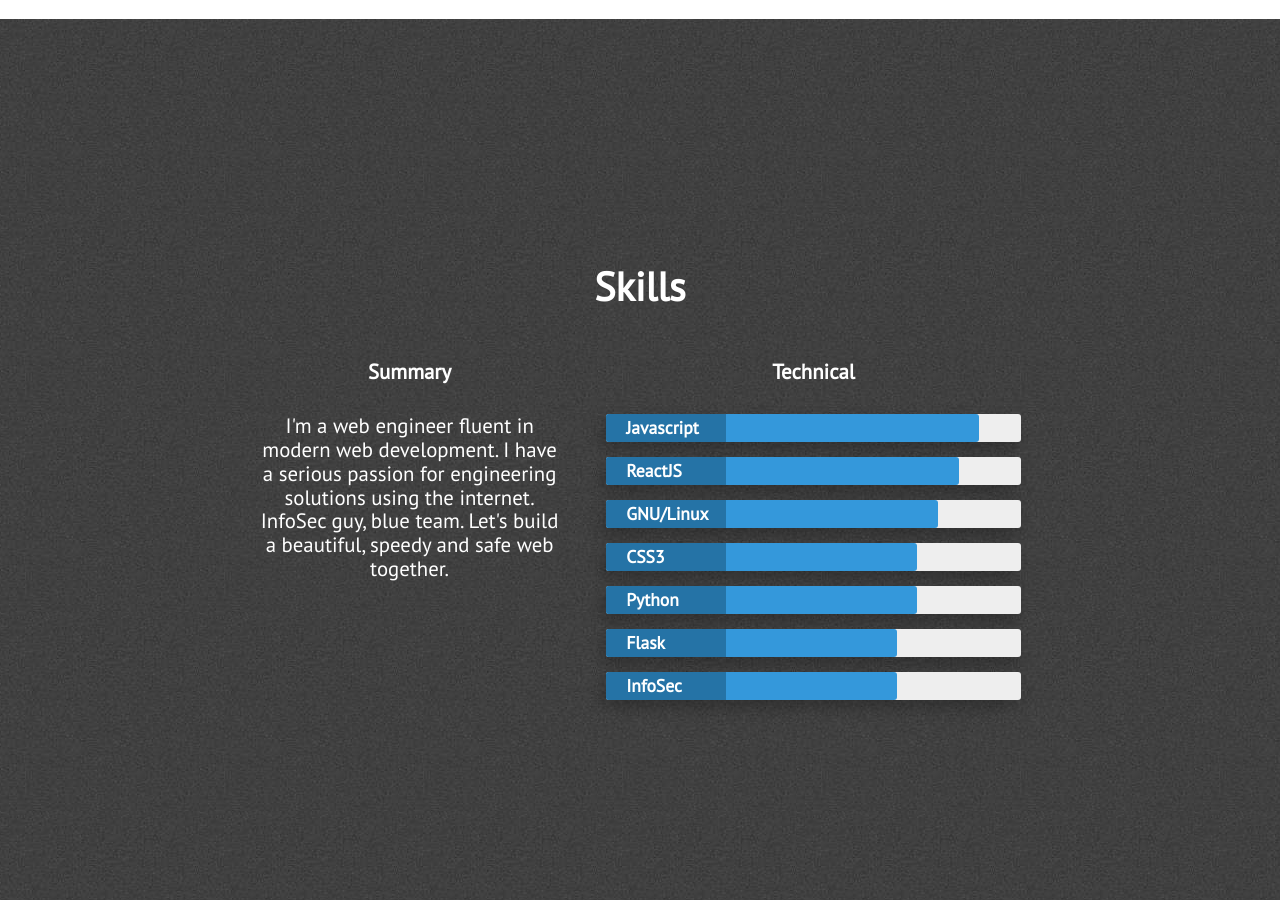
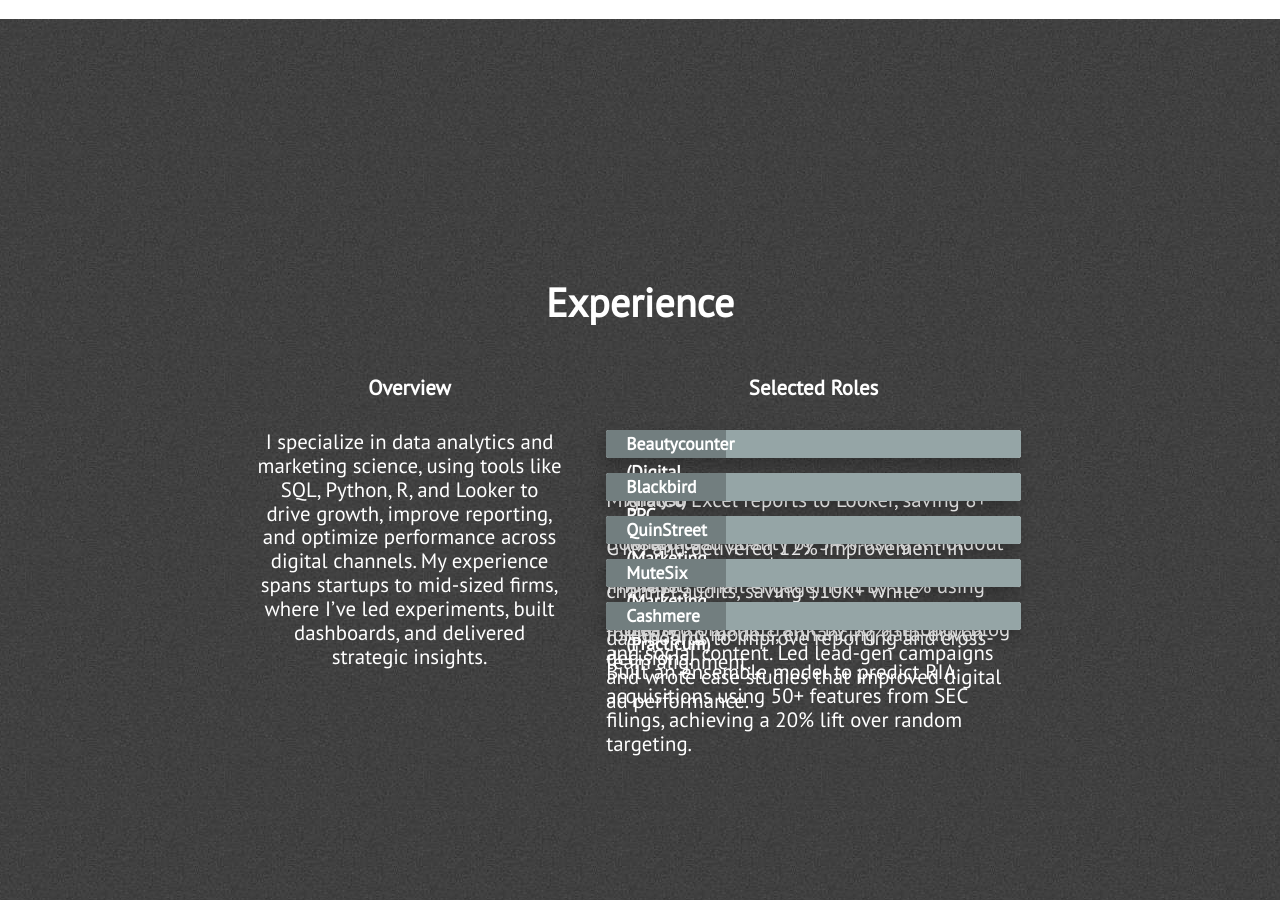
Before and after one commit to KaylynNguyen97/KaylynNguyen97.github.io, a Jekyll site: the page built from index.html, in a window 1280 px wide and 900 px high, scrolled down 1941 px. Built offline with Jekyll 4.4.1, drawn with Linux system fonts in a browser that asks for light colours; nearby versions of some CDN libraries.

Commit message:
Update skills.html

```diff
--- a/_includes/skills.html
+++ b/_includes/skills.html
@@ -1,54 +1,59 @@
-
 <div class="section-wrapper">
-    <section class="section skills" id="skills">
+    <section class="section experience" id="experience">
         <div>
-            <div class="section-heading" id="skills-text">Skills</div>
+            <div class="section-heading" id="experience-text">Experience</div>
 
             <div class="skills-grid">
                 <div class="what-i-do">
-                    <h3 class="center-align skills-subsection">Summary</h3>
+                    <h3 class="center-align skills-subsection">Overview</h3>
                     <p class="paragraph-text center-align">
-                        I'm a web engineer fluent in modern web development. I have a serious passion for engineering solutions using the internet. InfoSec guy, blue team. Let's build a beautiful, speedy and safe web together.
+                        I specialize in data analytics and marketing science, using tools like SQL, Python, R, and Looker to drive growth, improve reporting, and optimize performance across digital channels. My experience spans startups to mid-sized firms, where I’ve led experiments, built dashboards, and delivered strategic insights.
                     </p>
                 </div>
                 <div class="technical-skills">
-                    <h3 class="center-align skills-subsection">Technical</h3>
+                    <h3 class="center-align skills-subsection">Selected Roles</h3>
                     <div class="progress-bars">
-                        <div class="skillbar clearfix " data-percent="90%">
-                            <div class="skillbar-title" style="background: #2980b9;"><span>Javascript</span></div>
-                            <div class="skillbar-bar" style="background: #3498db;"></div>
-                        </div> <!-- End Skill Bar -->
 
-                        <div class="skillbar clearfix " data-percent="85%">
-                            <div class="skillbar-title" style="background: #2980b9;"><span>ReactJS</span></div>
-                            <div class="skillbar-bar" style="background: #3498db;"></div>
-                        </div> <!-- End Skill Bar -->
+                        <div class="skillbar clearfix" data-percent="100%">
+                            <div class="skillbar-title" style="background: #7f8c8d;"><span>Beautycounter (Digital Analyst)</span></div>
+                            <div class="skillbar-bar" style="background: #95a5a6;"></div>
+                            <p class="paragraph-text">
+                                Migrated Excel reports to Looker, saving 8+ hours/week. Enhanced GA data tracking via GTM and delivered 12% improvement in campaign insights.
+                            </p>
+                        </div>
 
-                        <div class="skillbar clearfix " data-percent="80%">
-                            <div class="skillbar-title" style="background: #2980b9;"><span>GNU/Linux</span></div>
-                            <div class="skillbar-bar" style="background: #3498db"></div>
-                        </div> <!-- End Skill Bar -->
+                        <div class="skillbar clearfix" data-percent="100%">
+                            <div class="skillbar-title" style="background: #7f8c8d;"><span>Blackbird PPC (Analytics Manager)</span></div>
+                            <div class="skillbar-bar" style="background: #95a5a6;"></div>
+                            <p class="paragraph-text">
+                                Boosted lead quality by 34% using R holdout tests. Reallocated $50K in ad spend after channel audits, saving $10K+ while maintaining performance. Built SQL dashboards to improve reporting and cross-team alignment.
+                            </p>
+                        </div>
 
+                        <div class="skillbar clearfix" data-percent="100%">
+                            <div class="skillbar-title" style="background: #7f8c8d;"><span>QuinStreet (Marketing Analyst Intern)</span></div>
+                            <div class="skillbar-bar" style="background: #95a5a6;"></div>
+                            <p class="paragraph-text">
+                                Improved email engagement by 15% using Python and Tableau. Automated reporting and forecasting models, enhancing data-driven decisions.
+                            </p>
+                        </div>
 
-                        <div class="skillbar clearfix " data-percent="75%">
-                            <div class="skillbar-title" style="background: #2980b9;"><span>CSS3</span></div>
-                            <div class="skillbar-bar" style="background: #3498db;"></div>
-                        </div> <!-- End Skill Bar -->
+                        <div class="skillbar clearfix" data-percent="100%">
+                            <div class="skillbar-title" style="background: #7f8c8d;"><span>MuteSix (Marketing Intern)</span></div>
+                            <div class="skillbar-bar" style="background: #95a5a6;"></div>
+                            <p class="paragraph-text">
+                                Increased organic traffic by 30% through blog and social content. Led lead-gen campaigns and wrote case studies that improved digital ad performance.
+                            </p>
+                        </div>
 
-                        <div class="skillbar clearfix " data-percent="75%">
-                            <div class="skillbar-title" style="background: #2980b9;"><span>Python</span></div>
-                            <div class="skillbar-bar" style="background: #3498db;"></div>
-                        </div> <!-- End Skill Bar -->
+                        <div class="skillbar clearfix" data-percent="100%">
+                            <div class="skillbar-title" style="background: #7f8c8d;"><span>Cashmere (Practicum)</span></div>
+                            <div class="skillbar-bar" style="background: #95a5a6;"></div>
+                            <p class="paragraph-text">
+                                Built an ensemble model to predict RIA acquisitions using 50+ features from SEC filings, achieving a 20% lift over random targeting.
+                            </p>
+                        </div>
 
-                        <div class="skillbar clearfix " data-percent="70%">
-                            <div class="skillbar-title" style="background: #2980b9"><span>Flask</span></div>
-                            <div class="skillbar-bar" style="background: #3498db;"></div>
-                        </div> <!-- End Skill Bar -->
-
-                        <div class="skillbar clearfix " data-percent="70%">
-                            <div class="skillbar-title" style="background: #2980b9"><span>InfoSec</span></div>
-                            <div class="skillbar-bar" style="background: #3498db"></div>
-                        </div> <!-- End Skill Bar -->
                     </div>
                 </div>
             </div>
```
